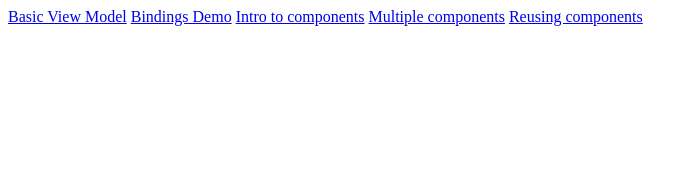
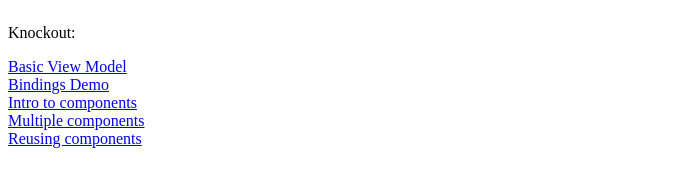
Before and after one commit to archesproject/arches-dev-training-demos, a plain HTML site: page index.html in a window 1280 px wide. Shown: the whole page, without its empty margins (0-697 px from the left). Drawn offline with Linux system fonts and the light colour scheme.

Commit message:
Clean up index page

```diff
--- a/index.html
+++ b/index.html
@@ -1,5 +1,13 @@
 <!DOCTYPE html>
 <html lang="en">
+
+<style>
+.links {
+    display: flex;
+    flex-direction: column;
+    justify-content: flex-start;
+}
+</style>
 
 <head>
   <meta http-equiv="Content-type" content="text/html; charset=utf-8" />
@@ -9,7 +17,8 @@
 </head>
 
 <body>
-  <div id="root">
+  <div class="links">
+      <p>Knockout:</p>
       <a href="https://archesproject.github.io/arches-dev-training-demos/knockout/demo1-vm.html">Basic View Model</a>
       <a href="https://archesproject.github.io/arches-dev-training-demos/knockout/demo2-bindings.html">Bindings Demo</a>
       <a href="https://archesproject.github.io/arches-dev-training-demos/knockout/demo3-components-intro.html">Intro to components</a>
```
